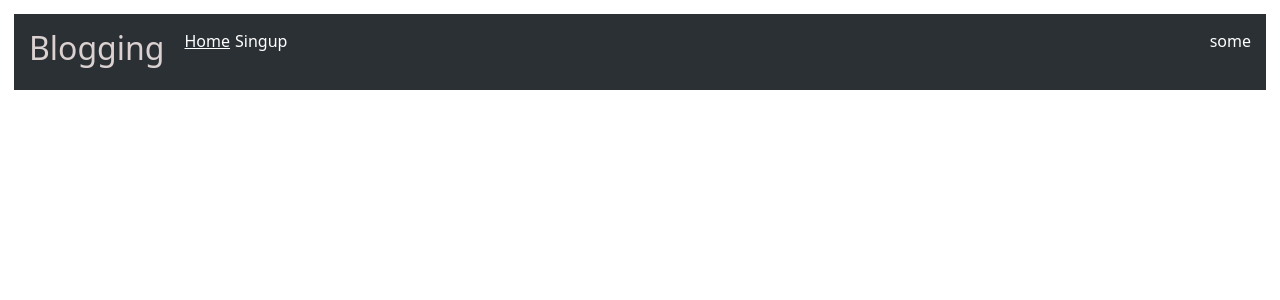
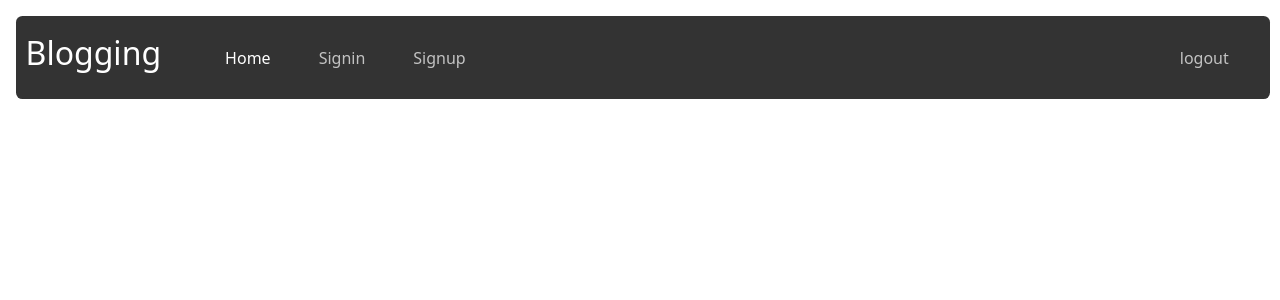
Before and after one commit to Darshanbs2001/Blogging-Website, a React (Vite) app in the folder frontend/: page / in a window 1280 px wide. Shown: the top 300 px of the page. Built offline with nearby package versions, Linux system fonts and the light colour scheme.

Commit message:
navbar is finally ready

```diff
--- a/frontend/src/App.css
+++ b/frontend/src/App.css
@@ -1,125 +1,122 @@
 :root{
-    margin:0;
-    padding:0;
+    margin: 0;
+    padding: 0;
+    box-sizing: border-box;
 }
 body{
-    width:100%;
+    width:100vw;
+    margin: 0;
 }
-header{
-    width:100;
-    margin:14px;
-    background-color: rgb(43 48 53);
-    color:rgb(219, 209, 209);
-    padding:15px;
-    display:flex;
-    justify-content: space-between;
+.nav-header{
+    background-color: rgb(51,51,51);
+    color:white;
+    padding: 0.6rem;
+    margin: 1rem;
+    border-radius: 0.4rem;
+    width: 98%;
+    position: sticky;
+}
+nav{
+    display: flex;
+    justify-content: flex-start;
+    align-items: center;
+    gap:2rem;
+
 }
 .nav-items{
+    color:inherit;
+    padding: 1rem;
+    display: flex;
+    width: 100%;
+    justify-content: space-between;
+    align-items: center;
 
 }
-.links{
-    display:none;
-    position: absolute;
-    width:350px;
+.nav-links{
+    text-decoration: none;
+    color:inherit;
+    padding: 0.25rem;
+    padding-inline: 1rem;
+    border-radius:1.2rem;
+    opacity: 0.7;
+}
+.containers{
+    display: flex;
+    gap:1rem;
+}
 
-    height:150px;
-    margin-right:15px;
-    margin-left:15px;
-    background-color: rgb(43 48 53);
-    right:0px;
-    box-shadow: 5px 5px 3px 1px ;
-    z-index: 9999;
+.icons{
+    display: none;
 }
-.links.active{
-
-    display:flex;
-    flex-direction: column;
-    gap:5px;
-    align-items: center;
-    justify-content: flex-start;
-    border-radius: 15px;
-    padding:20px;
-    top:15%;
-    transition: all ease ease-in-out 2s;
-}
-.link{
-    padding:5px;
-    width:100%;
-    justify-self: center;
-    text-align: center;
-    color:white;
+.nav-links:hover{
     text-decoration: none;
-}
-.link:hover{
-    background-color: grey;
-}
-.link.active{
-    text-decoration: underline;
-}
-button{
-    background: transparent;
-    border:2px solid rgb(153, 145, 145);
-    opacity:.7;
-    height:100%;
-}
-button.hide{
-
-    display:none;
-}
-button.active{
-    display:block;
-}
-.btns{
-    font-size:30px;
-    fill: rgb(131, 125, 125);
-    color: white;
+    opacity: 1;
 
 }
-@media  (min-width:780px) {
-    .icons{
-        display:none;
+.nav-links.active{
+
+    opacity: 1;
+}
+@media screen and (max-width:680px) {
+    .nav-header{
+        width: 95%;
+    }
+    nav{
+        display: flex;
+        flex-direction: row;
+        width: 98%;
+        justify-items: space-between;
+        align-items: center;
     }
 
-    .links{
-        position: relative;
-        box-shadow: none;
-        display:flex;
-        flex-direction: row;
-        width:auto;
-        height:auto;
-        margin:0;
-        padding:0;
+    .icons{
+        display: flex;
+        width:100%;
+        align-items: center;
+        justify-content: flex-end;
+
     }
-    header{
-        justify-content: flex-start;
-        gap:20px;
+    .icons > button{
+        background:transparent;
+        color:inherit;
+        border: none;
+        font-size:2rem;
+        align-self: center;
+        justify-self: center;
+        text-align: center;
     }
-    .links.active{
-        position: relative;
-        box-shadow: none;
-        display:flex;
-        flex-direction: row;
-        width:auto;
-        height:auto;
-        margin:0;
-        padding:0;
+    .active{
+        display:block;
     }
-    .nav-right{
+    .hidden{
+        display: none;
+    }
+    .nav-items{
+        position:absolute;
+        background: rgb(51, 51, 51);
+        top:90px;
+        border-radius: 0.4rem;
+        right:0%;
+
+        display: flex;
+        flex-direction: column;
+    }
+    .containers{
+        display: inherit;
+        flex-direction: column;
+        gap:0.5rem;
+        padding: 0;
+        margin: 0;
+        align-items: center;
+        justify-content: center;
+        width: 100%;
+        margin-bottom: 0.5rem;
+    }
+    .nav-items{
         width:100%;
     }
-    .nav-items{
-        display: flex;
-        flex-direction: row;
-        align-items: center;
-        gap:5px;
-        justify-content: space-between;
+    .nav-links{
         width:100%;
     }
 
-    .link{
-        margin:0;
-        padding:0;
-        width:auto;
-    }
-
 }
--- a/frontend/src/components/Base.jsx
+++ b/frontend/src/components/Base.jsx
@@ -1,14 +1,13 @@
-import React from 'react'
-import { Navbar } from 'reactstrap'
-import Navigation from './NavIgation'
-import Example from './NavIgation'
+import NavIgation from "./NavIgation"
+
 
 const Base = ({title="Welecome to our Website",children}) => {
   return (
 
-    <Example/>
-
-
+   <>
+   <NavIgation/>
+   {children}
+   </>
 
 )
 }
--- a/frontend/src/components/NavIgation.jsx
+++ b/frontend/src/components/NavIgation.jsx
@@ -9,33 +9,32 @@ const NavIgation = () => {
     setOpen(!open);
   }
   return (
-    <header>
-      <div className="nav-left">
-        <h2>Blogging</h2>
+    <header className="nav-header">
+      <nav>
+        <h2 className="logo">Blogging</h2>
+        <div className="icons">
+          <button className={`${open?"active":"hidden"}`} onClick={toggleOpen}>
+            <IoMenu></IoMenu>
+          </button>
+          <button className={`${!open?"active":"hidden"}`} onClick={toggleOpen}>
+            <MdCancel></MdCancel>
+          </button>
+        </div>
+        <div className={`${!open?"active nav-items":"hidden"}`}>
+          <div className="containers">
 
-      </div>
-      <div className="nav-right">
-        <div className="nav-items">
-          <div className="left">
-        <ul className={`${open?"links":" links active"}`}>
-          <NavLink className="link" to="/">Home</NavLink>
-          <NavLink className="link" to="/signup">Singup</NavLink>
-        </ul>
+            <NavLink className="nav-links" to="/">
+              Home
+            </NavLink>
+
+            <NavLink className="nav-links" to="/signin" >Signin</NavLink>
+            <NavLink className="nav-links" to="/signup" >Signup</NavLink>
+          </div>
+          <div className="containers">
+            <NavLink className="nav-links" to="/logout" >logout</NavLink>
+          </div>
         </div>
-        <div className="right">
-          <ul className={`${open?"links":"links active"}`}>
-
-          <NavLink className="link" to="/signin">some</NavLink>
-        </ul>
-        </div>
-        </div>
-
-        <div className="icons">
-          <button className={`${open?"active":"hide"}`} onClick={toggleOpen}><IoMenu className='btns .active'></IoMenu></button>
-
-          <button className={`${open?"hide":"open"}`}><MdCancel className='btns' onClick={toggleOpen}></MdCancel></button>
-        </div>
-      </div>
+      </nav>
     </header>
   )
 }
```
